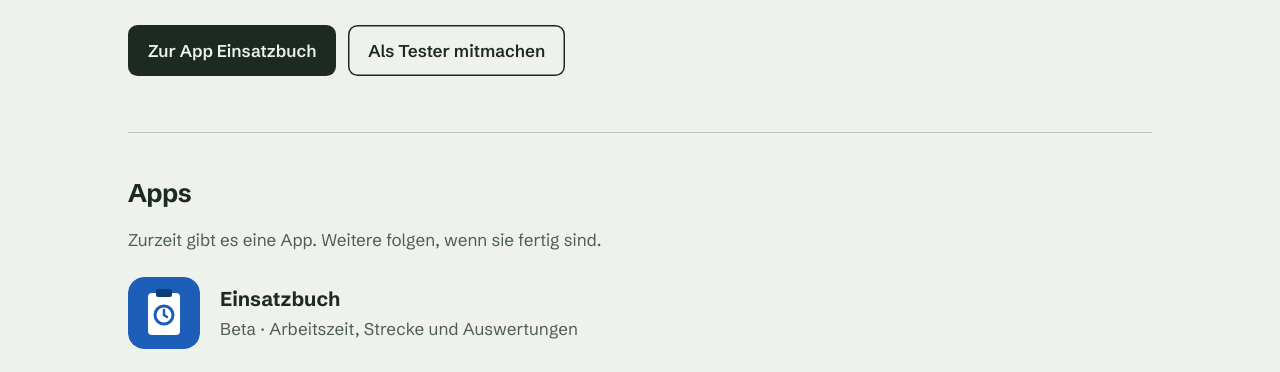
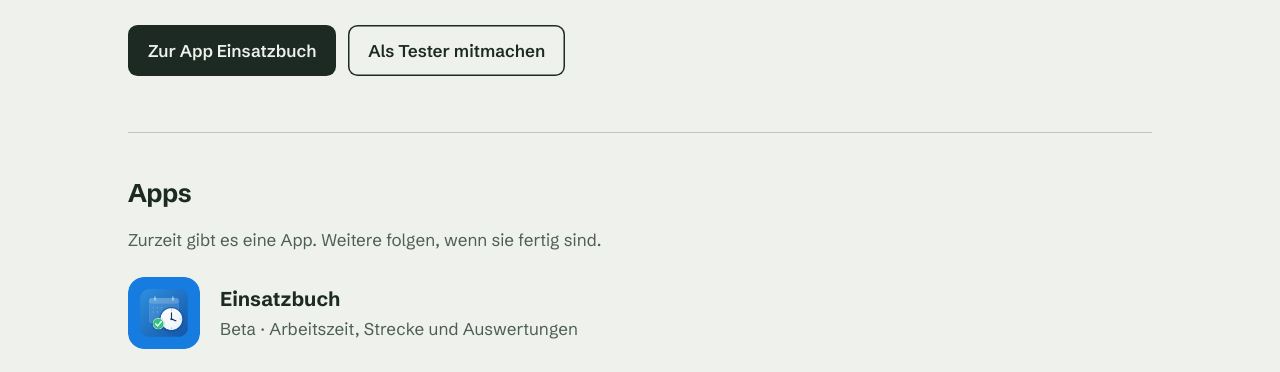
Before and after one commit to SeppelNet/seppdev, a plain HTML site: page index.html in a window 1280 px wide. Shown: the part 428-800 px from the top of the page. Drawn offline with Linux system fonts and the light colour scheme.

Commit message:
Update site: beta info, tester steps, app icon
Startseite und App-Seite mit Beta-Hinweis, Tester-Anleitung und
Funktionsübersicht. Echtes App-Icon aus dem Projekt eingebunden.

Co-Authored-By: Claude Haiku 5.5 <noreply@anthropic.com>
Claude-Session: https://claude.ai/code/session_01E1K343hC54woJrBqTKYrLa

```diff
--- a/index.html
+++ b/index.html
@@ -42,13 +42,7 @@
     <h2 id="apps-titel">Apps</h2>
     <p class="section-lede">Zurzeit gibt es eine App. Weitere folgen, wenn sie fertig sind.</p>
     <a href="einsatzbuch/" style="display:flex; gap:1.25rem; align-items:center; text-decoration:none;">
-      <svg class="app-icon" width="72" height="72" viewBox="0 0 72 72" aria-hidden="true">
-        <rect width="72" height="72" rx="16" fill="#1d5fb8"/>
-        <rect x="20" y="16" width="32" height="42" rx="4" fill="#ffffff"/>
-        <rect x="28" y="12" width="16" height="8" rx="2" fill="#0f3d7a"/>
-        <circle cx="36" cy="38" r="9" fill="none" stroke="#1d5fb8" stroke-width="3"/>
-        <path d="M36 33v5l3 2" stroke="#1d5fb8" stroke-width="2.5" fill="none" stroke-linecap="round"/>
-      </svg>
+      <img class="app-icon" src="einsatzbuch/icon.png" width="72" height="72" alt="Einsatzbuch-Icon">
       <span>
         <strong style="font-size:1.25rem;">Einsatzbuch</strong><br>
         <span style="color:var(--ink-soft);">Beta · Arbeitszeit, Strecke und Auswertungen</span>
```
Also changed, not shown: einsatzbuch/index.html (+1 -7 lines), einsatzbuch/icon.png (added).
